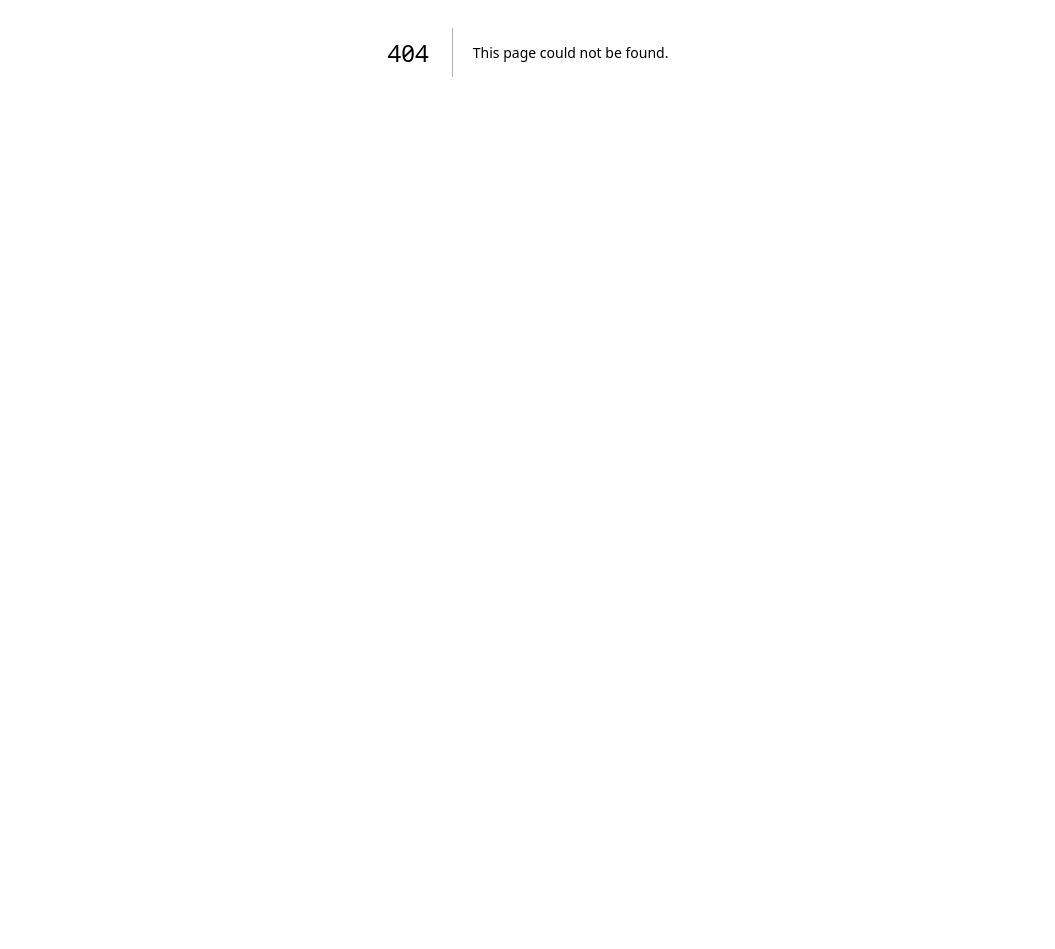
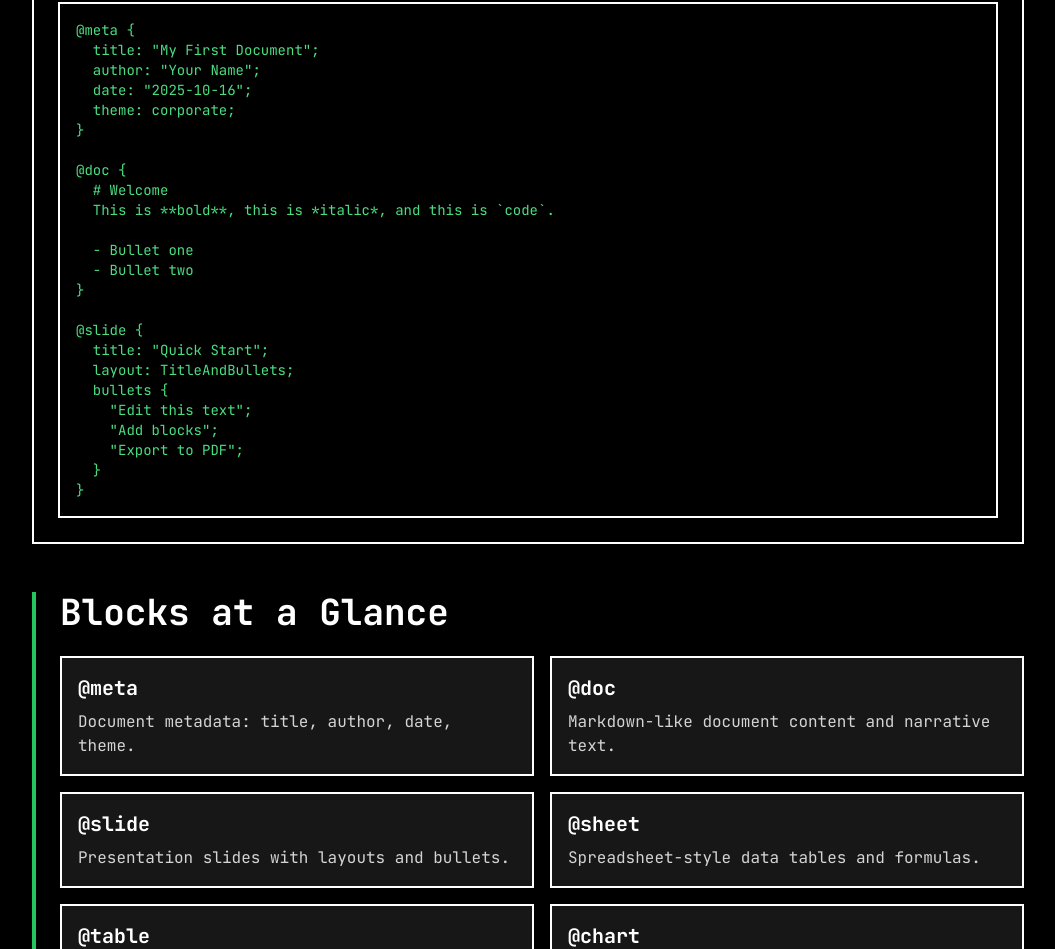
Before and after one commit to OmniScriptOSF/omniscriptosf.github.io, a Next.js app: page /docs/getting-started/quick-reference in a window 1280 px wide. Before the commit this address had no page. Shown: the part 348-1297 px from the top of the page, without its empty margins (112-1167 px from the left). Before the commit the page ends 800 px from the top, so only its background shows below. Built offline with nearby package versions, Linux system fonts and the light colour scheme.

Commit message:
docs: add quick reference and reorder docs

```diff
--- /dev/null
+++ b/app/docs/getting-started/quick-reference/page.tsx
@@ -0,0 +1,208 @@
+// File: app/docs/getting-started/quick-reference/page.tsx
+// What: Quick reference for OSF syntax and blocks
+// Why: Give users a fast, scannable cheat sheet
+// Related: app/docs/getting-started/installation/page.tsx, app/docs/getting-started/first-document/page.tsx
+
+'use client';
+
+import Link from 'next/link';
+import Navigation from '@/components/Navigation';
+
+export default function QuickReferencePage() {
+  return (
+    <div className="min-h-screen bg-black text-white">
+      <Navigation dark />
+      <div className="container mx-auto px-4 py-12 max-w-5xl pt-24">
+        <div className="mb-10">
+          <h1 className="text-5xl font-bold mb-4 border-b-4 border-white pb-4">Quick Reference</h1>
+          <p className="text-xl text-gray-300">
+            A fast, scannable cheat sheet for OmniScript Format blocks, directives, and syntax.
+          </p>
+        </div>
+
+        {/* OSF in 60 seconds */}
+        <section className="mb-12 border-2 border-white p-6">
+          <h2 className="text-2xl font-bold mb-4">OSF in 60 Seconds</h2>
+          <div className="bg-black border-2 border-white p-4 font-mono text-sm text-green-400 overflow-x-auto">
+            <pre>{`@meta {
+  title: "My First Document";
+  author: "Your Name";
+  date: "2025-10-16";
+  theme: corporate;
+}
+
+@doc {
+  # Welcome
+  This is **bold**, this is *italic*, and this is \`code\`.
+
+  - Bullet one
+  - Bullet two
+}
+
+@slide {
+  title: "Quick Start";
+  layout: TitleAndBullets;
+  bullets {
+    "Edit this text";
+    "Add blocks";
+    "Export to PDF";
+  }
+}`}</pre>
+          </div>
+        </section>
+
+        {/* Blocks at a glance */}
+        <section className="mb-12 border-l-4 border-green-500 pl-6">
+          <h2 className="text-4xl font-bold mb-6">Blocks at a Glance</h2>
+          <div className="grid grid-cols-1 md:grid-cols-2 gap-4">
+            <div className="border-2 border-white p-4 bg-gray-900">
+              <h3 className="text-xl font-bold mb-2">@meta</h3>
+              <p className="text-gray-300">Document metadata: title, author, date, theme.</p>
+            </div>
+            <div className="border-2 border-white p-4 bg-gray-900">
+              <h3 className="text-xl font-bold mb-2">@doc</h3>
+              <p className="text-gray-300">Markdown-like document content and narrative text.</p>
+            </div>
+            <div className="border-2 border-white p-4 bg-gray-900">
+              <h3 className="text-xl font-bold mb-2">@slide</h3>
+              <p className="text-gray-300">Presentation slides with layouts and bullets.</p>
+            </div>
+            <div className="border-2 border-white p-4 bg-gray-900">
+              <h3 className="text-xl font-bold mb-2">@sheet</h3>
+              <p className="text-gray-300">Spreadsheet-style data tables and formulas.</p>
+            </div>
+            <div className="border-2 border-white p-4 bg-gray-900">
+              <h3 className="text-xl font-bold mb-2">@table</h3>
+              <p className="text-gray-300">Markdown pipe tables with caption and styling.</p>
+            </div>
+            <div className="border-2 border-white p-4 bg-gray-900">
+              <h3 className="text-xl font-bold mb-2">@chart</h3>
+              <p className="text-gray-300">Bar/line/pie charts from structured series data.</p>
+            </div>
+            <div className="border-2 border-white p-4 bg-gray-900">
+              <h3 className="text-xl font-bold mb-2">@diagram</h3>
+              <p className="text-gray-300">Mermaid or Graphviz diagrams.</p>
+            </div>
+            <div className="border-2 border-white p-4 bg-gray-900">
+              <h3 className="text-xl font-bold mb-2">@code</h3>
+              <p className="text-gray-300">Code blocks with language, caption, and highlights.</p>
+            </div>
+          </div>
+        </section>
+
+        {/* Tables */}
+        <section className="mb-12 border-l-4 border-blue-500 pl-6">
+          <h2 className="text-4xl font-bold mb-6">@table</h2>
+          <div className="bg-gray-900 border-2 border-blue-500 p-4 font-mono text-sm text-blue-200 overflow-x-auto">
+            <pre>{`@table {
+  caption: "Regional Performance";
+  style: "bordered";
+  alignment: ["left", "right", "right", "center"];
+
+  | Region | Q3 Revenue | Q4 Revenue | Growth |
+  | --- | --- | --- | --- |
+  | North America | $975K | $1,150K | +18% |
+  | Europe | $748K | $880K | +17% |
+  | APAC | $477K | $592K | +24% |
+}`}</pre>
+          </div>
+        </section>
+
+        {/* Slides */}
+        <section className="mb-12 border-l-4 border-purple-500 pl-6">
+          <h2 className="text-4xl font-bold mb-6">@slide</h2>
+          <p className="text-gray-300 mb-4">Common layouts: <code>TitleOnly</code>, <code>TitleAndContent</code>, <code>TitleAndBullets</code>, <code>TwoColumn</code>.</p>
+          <div className="bg-gray-900 border-2 border-purple-500 p-4 font-mono text-sm text-purple-200 overflow-x-auto">
+            <pre>{`@slide {
+  title: "Key Metrics";
+  layout: TitleAndBullets;
+  bullets {
+    "Revenue up 20%";
+    "Churn down to 2%";
+    "New @table support";
+  }
+}`}</pre>
+          </div>
+        </section>
+
+        {/* Sheets */}
+        <section className="mb-12 border-l-4 border-green-500 pl-6">
+          <h2 className="text-4xl font-bold mb-6">@sheet</h2>
+          <div className="bg-gray-900 border-2 border-green-500 p-4 font-mono text-sm text-green-200 overflow-x-auto">
+            <pre>{`@sheet {
+  name: "Budget";
+  cols: [Item, Cost, Qty, Total];
+
+  A2 = "Hosting";
+  B2 = 120;
+  C2 = 12;
+  D2 = =B2*C2;
+}`}</pre>
+          </div>
+        </section>
+
+        {/* Includes */}
+        <section className="mb-12 border-l-4 border-white pl-6">
+          <h2 className="text-4xl font-bold mb-6">@include</h2>
+          <p className="text-gray-300 mb-4">Compose larger documents from modular files.</p>
+          <div className="bg-gray-900 border-2 border-white p-4 font-mono text-sm text-gray-200 overflow-x-auto">
+            <pre>{`@include { path: "./sections/intro.osf"; }
+@include { path: "./sections/body.osf"; }
+@include { path: "./sections/conclusion.osf"; }`}</pre>
+          </div>
+        </section>
+
+        {/* CLI Commands */}
+        <section className="mb-12 border-l-4 border-orange-500 pl-6">
+          <h2 className="text-4xl font-bold mb-6">CLI Commands</h2>
+          <div className="grid grid-cols-1 md:grid-cols-2 gap-4">
+            <div className="bg-gray-900 border-2 border-orange-500 p-4 font-mono text-sm text-orange-200">
+              <pre>{`osf parse file.osf`}</pre>
+              <p className="mt-2 text-gray-300">Parse OSF into AST JSON.</p>
+            </div>
+            <div className="bg-gray-900 border-2 border-orange-500 p-4 font-mono text-sm text-orange-200">
+              <pre>{`osf render file.osf --format pdf`}</pre>
+              <p className="mt-2 text-gray-300">Export to PDF/DOCX/PPTX/XLSX/HTML.</p>
+            </div>
+            <div className="bg-gray-900 border-2 border-orange-500 p-4 font-mono text-sm text-orange-200">
+              <pre>{`osf lint file.osf`}</pre>
+              <p className="mt-2 text-gray-300">Validate syntax and schema.</p>
+            </div>
+            <div className="bg-gray-900 border-2 border-orange-500 p-4 font-mono text-sm text-orange-200">
+              <pre>{`osf format file.osf`}</pre>
+              <p className="mt-2 text-gray-300">Normalize formatting.</p>
+            </div>
+          </div>
+        </section>
+
+        {/* Next Steps */}
+        <section className="mb-12">
+          <h2 className="text-4xl font-bold mb-6">Next Steps</h2>
+          <div className="grid grid-cols-1 md:grid-cols-3 gap-4">
+            <Link
+              href="/docs/getting-started/installation"
+              className="block p-6 border-2 border-white hover:bg-white hover:text-black transition-colors"
+            >
+              <h3 className="text-xl font-bold mb-2">Install CLI →</h3>
+              <p className="text-sm opacity-80">Get OmniScript installed locally</p>
+            </Link>
+            <Link
+              href="/docs/getting-started/first-document"
+              className="block p-6 border-2 border-white hover:bg-white hover:text-black transition-colors"
+            >
+              <h3 className="text-xl font-bold mb-2">First Document →</h3>
+              <p className="text-sm opacity-80">Create and export your first OSF file</p>
+            </Link>
+            <Link
+              href="/playground"
+              className="block p-6 border-2 border-white hover:bg-white hover:text-black transition-colors"
+            >
+              <h3 className="text-xl font-bold mb-2">Try Playground →</h3>
+              <p className="text-sm opacity-80">Experiment in the browser</p>
+            </Link>
+          </div>
+        </section>
+      </div>
+    </div>
+  );
+}
--- a/app/docs/page.tsx
+++ b/app/docs/page.tsx
@@ -38,25 +38,36 @@ export default function DocsPage() {
           <DocCard
             icon={<Book size={32} weight="duotone" />}
             title="User Guide"
-            description="Complete reference for all OSF features"
+            description="Complete guide to OSF blocks and formatting"
             links={[
-              { text: '@meta Blocks', href: '/docs/guide/meta-blocks' },
-              { text: '@doc Blocks', href: '/docs/guide/doc-blocks' },
-              { text: '@slide Blocks', href: '/docs/guide/slide-blocks' },
-              { text: '@sheet Blocks', href: '/docs/guide/sheet-blocks' },
-              { text: 'Themes', href: '/docs/guide/themes' }
+              { text: 'User Guide', href: '/docs/user-guide' },
+              { text: 'Block Types', href: '/docs/user-guide' },
+              { text: 'Formatting & Markdown', href: '/docs/user-guide' },
+              { text: 'Themes', href: '/docs/user-guide' }
             ]}
           />
 
-          {/* v1.0 Features */}
+          {/* API Reference */}
+          <DocCard
+            icon={<Wrench size={32} weight="duotone" />}
+            title="API Reference"
+            description="Programmatic usage of OSF packages"
+            links={[
+              { text: 'Complete API Reference', href: '/docs/api-reference' },
+              { text: 'Parser & Converters', href: '/docs/api-reference' },
+              { text: 'CLI Commands', href: '/docs/api-reference' }
+            ]}
+          />
+
+          {/* v1.3 Features */}
           <DocCard
             icon={<Sparkle size={32} weight="duotone" />}
-            title="v1.0 Features"
-            description="Advanced blocks (charts, diagrams, code)"
+            title="v1.3 Features (Latest)"
+            description="Export parity and preview alignment"
             links={[
-              { text: '@chart Blocks', href: '/docs/v1-features/chart-blocks' },
-              { text: '@diagram Blocks', href: '/docs/v1-features/diagram-blocks' },
-              { text: '@code Blocks', href: '/docs/v1-features/code-blocks' }
+              { text: 'v1.3 Release Notes', href: '/docs/releases/v1-3' },
+              { text: '@table Parity', href: '/docs/releases/v1-3' },
+              { text: 'Blockquote Styling', href: '/docs/releases/v1-3' }
             ]}
           />
 
@@ -86,27 +97,15 @@ export default function DocsPage() {
             ]}
           />
 
-          {/* User Guide */}
+          {/* v1.0 Features */}
           <DocCard
-            icon={<Book size={32} weight="duotone" />}
-            title="User Guide"
-            description="Complete guide to all OSF block types"
+            icon={<Sparkle size={32} weight="duotone" />}
+            title="v1.0 Features"
+            description="Charts, diagrams, and code blocks"
             links={[
-              { text: 'All Block Types', href: '/docs/user-guide' },
-              { text: 'Best Practices', href: '/docs/user-guide#best-practices' },
-              { text: 'Common Patterns', href: '/docs/user-guide' }
-            ]}
-          />
-
-          {/* API Reference */}
-          <DocCard
-            icon={<Wrench size={32} weight="duotone" />}
-            title="API Reference"
-            description="Programmatic usage of OSF packages"
-            links={[
-              { text: 'Complete API Reference', href: '/docs/api-reference' },
-              { text: 'Parser & Converters', href: '/docs/api-reference' },
-              { text: 'CLI Commands', href: '/docs/api-reference' }
+              { text: '@chart Blocks', href: '/docs/v1-features/chart-blocks' },
+              { text: '@diagram Blocks', href: '/docs/v1-features/diagram-blocks' },
+              { text: '@code Blocks', href: '/docs/v1-features/code-blocks' }
             ]}
           />
 
--- a/app/page.tsx
+++ b/app/page.tsx
@@ -112,12 +112,7 @@ export default function Home() {
           </p>
 
           <div className="flex items-center justify-center gap-4 mb-16">
-            <a
-              href="https://github.com/OmniScriptOSF/omniscript-core"
-              className="btn-primary"
-              target="_blank"
-              rel="noopener noreferrer"
-            >
+            <a href="/docs/getting-started/quick-reference" className="btn-primary">
               Get Started
             </a>
             <a href="#features" className="btn-secondary">
```
